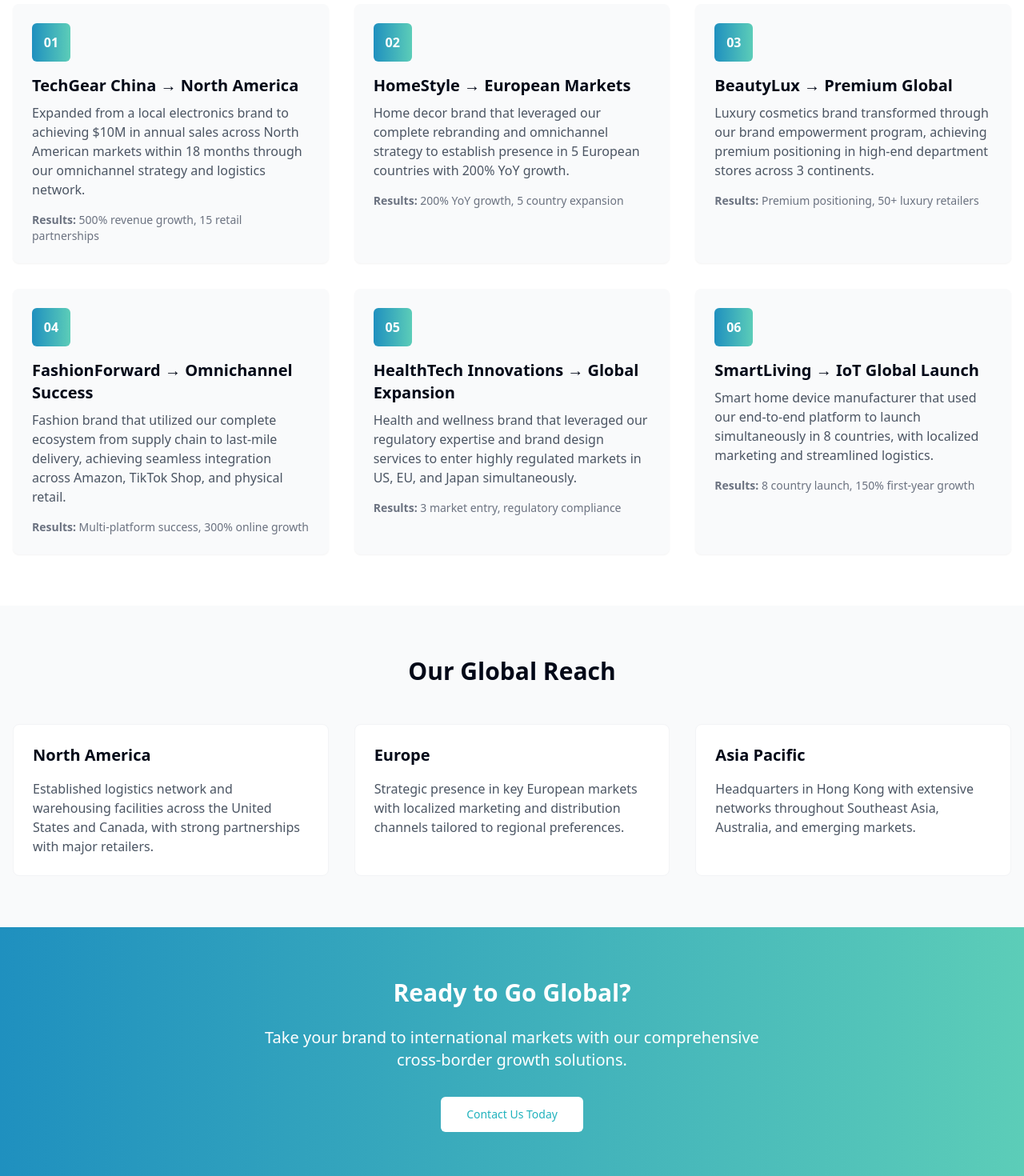
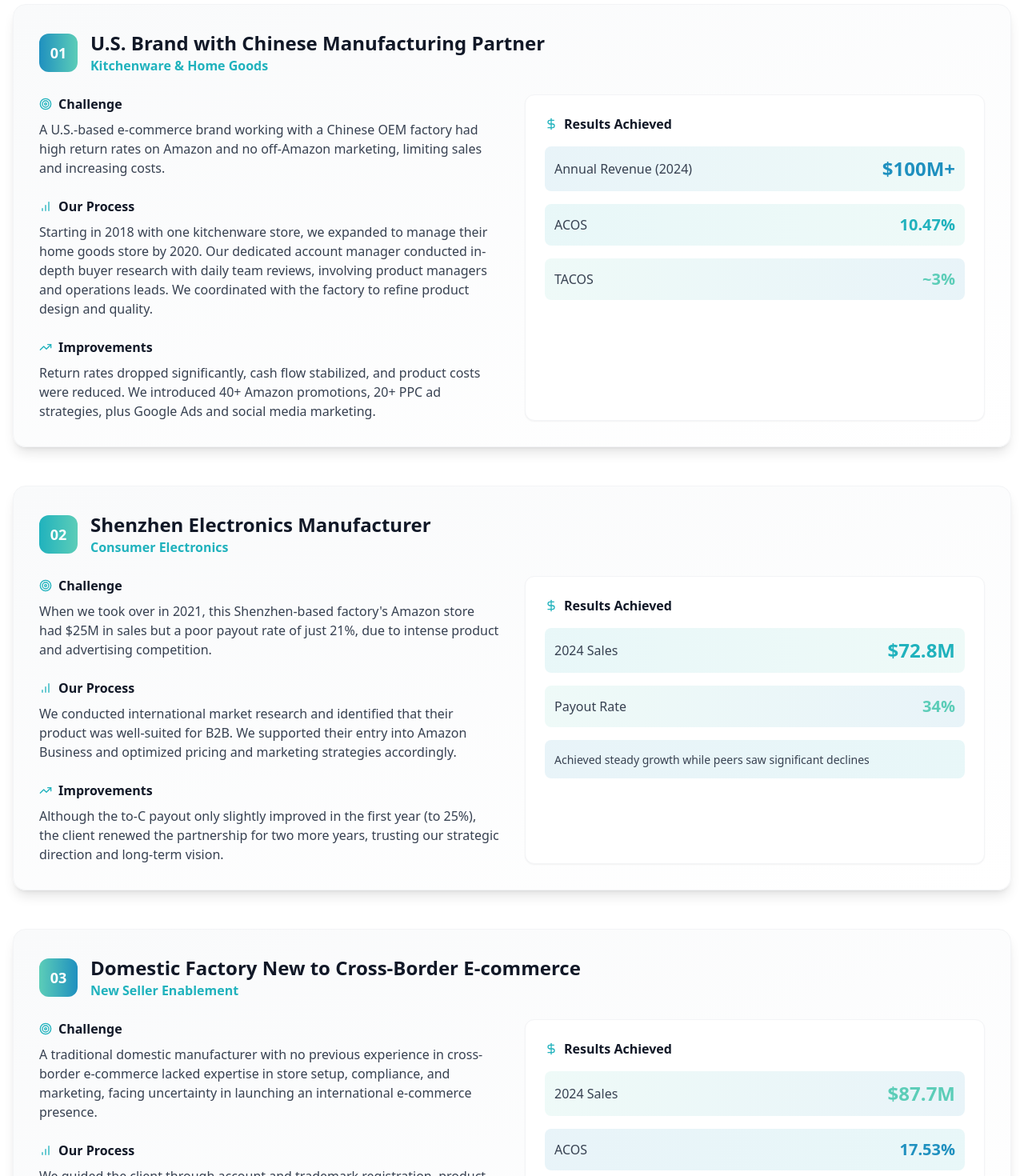
Before and after one commit to mengfeiz/bayareainnovest, a Next.js app: page /GloBAI in a window 1280 px wide. Shown: the part 1800-3270 px from the top of the page at 80% size. Built offline with nearby package versions, Linux system fonts and the light colour scheme.

Commit message:
update cases in globai page

```diff
--- a/app/GloBAI/page.tsx
+++ b/app/GloBAI/page.tsx
@@ -1,6 +1,18 @@
 import { Button } from "@/components/ui/button"
 import Link from "next/link"
-import { Globe, Truck, ShoppingBag, BarChart, FileCheck, Package, Award, Palette } from "lucide-react"
+import {
+  Globe,
+  Truck,
+  ShoppingBag,
+  BarChart,
+  FileCheck,
+  Package,
+  Award,
+  Palette,
+  TrendingUp,
+  Target,
+  DollarSign,
+} from "lucide-react"
 
 export default function GloBAIPage() {
   return (
@@ -128,88 +140,236 @@ export default function GloBAIPage() {
         <div className="container mx-auto px-4">
           <h2 className="text-3xl font-bold text-center mb-12">Success Cases</h2>
 
-          <div className="grid grid-cols-1 md:grid-cols-2 lg:grid-cols-3 gap-8">
-            <div className="bg-gray-50 p-6 rounded-lg shadow-sm">
-              <div className="mb-4 h-12 w-12 bg-gradient-to-r from-[#1f90bf] to-[#5ccdb8] rounded-md flex items-center justify-center">
-                <span className="text-white font-bold">01</span>
+          <div className="space-y-12">
+            {/* Success Story 1 */}
+            <div className="bg-gradient-to-br from-gray-50 to-white rounded-2xl p-8 shadow-lg border border-gray-100">
+              <div className="flex items-start justify-between mb-6">
+                <div className="flex items-center">
+                  <div className="w-12 h-12 bg-gradient-to-r from-[#1f90bf] to-[#5ccdb8] rounded-xl flex items-center justify-center mr-4">
+                    <span className="text-white font-bold text-lg">01</span>
                   </div>
-              <h3 className="text-xl font-semibold mb-2">TechGear China → North America</h3>
-              <p className="text-gray-600 mb-4">
-                Expanded from a local electronics brand to achieving $10M in annual sales across North American markets
-                within 18 months through our omnichannel strategy and logistics network.
-              </p>
-              <div className="text-sm text-gray-500">
-                <strong>Results:</strong> 500% revenue growth, 15 retail partnerships
+                  <div>
+                    <h3 className="text-2xl font-bold text-gray-900">U.S. Brand with Chinese Manufacturing Partner</h3>
+                    <p className="text-[#20b2bd] font-semibold">Kitchenware & Home Goods</p>
+                  </div>
                 </div>
               </div>
 
-            <div className="bg-gray-50 p-6 rounded-lg shadow-sm">
-              <div className="mb-4 h-12 w-12 bg-gradient-to-r from-[#1f90bf] to-[#5ccdb8] rounded-md flex items-center justify-center">
-                <span className="text-white font-bold">02</span>
+              <div className="grid grid-cols-1 lg:grid-cols-2 gap-8">
+                <div className="space-y-6">
+                  <div>
+                    <h4 className="font-semibold text-gray-900 mb-2 flex items-center">
+                      <Target className="h-4 w-4 mr-2 text-[#20b2bd]" />
+                      Challenge
+                    </h4>
+                    <p className="text-gray-700">
+                      A U.S.-based e-commerce brand working with a Chinese OEM factory had high return rates on Amazon
+                      and no off-Amazon marketing, limiting sales and increasing costs.
+                    </p>
                   </div>
-              <h3 className="text-xl font-semibold mb-2">HomeStyle → European Markets</h3>
-              <p className="text-gray-600 mb-4">
-                Home decor brand that leveraged our complete rebranding and omnichannel strategy to establish presence
-                in 5 European countries with 200% YoY growth.
+
+                  <div>
+                    <h4 className="font-semibold text-gray-900 mb-2 flex items-center">
+                      <BarChart className="h-4 w-4 mr-2 text-[#20b2bd]" />
+                      Our Process
+                    </h4>
+                    <p className="text-gray-700">
+                      Starting in 2018 with one kitchenware store, we expanded to manage their home goods store by 2020.
+                      Our dedicated account manager conducted in-depth buyer research with daily team reviews, involving
+                      product managers and operations leads. We coordinated with the factory to refine product design
+                      and quality.
                     </p>
-              <div className="text-sm text-gray-500">
-                <strong>Results:</strong> 200% YoY growth, 5 country expansion
+                  </div>
+
+                  <div>
+                    <h4 className="font-semibold text-gray-900 mb-2 flex items-center">
+                      <TrendingUp className="h-4 w-4 mr-2 text-[#20b2bd]" />
+                      Improvements
+                    </h4>
+                    <p className="text-gray-700">
+                      Return rates dropped significantly, cash flow stabilized, and product costs were reduced. We
+                      introduced 40+ Amazon promotions, 20+ PPC ad strategies, plus Google Ads and social media
+                      marketing.
+                    </p>
                   </div>
                 </div>
 
-            <div className="bg-gray-50 p-6 rounded-lg shadow-sm">
-              <div className="mb-4 h-12 w-12 bg-gradient-to-r from-[#1f90bf] to-[#5ccdb8] rounded-md flex items-center justify-center">
-                <span className="text-white font-bold">03</span>
+                <div className="bg-white rounded-xl p-6 shadow-sm border border-gray-100">
+                  <h4 className="font-semibold text-gray-900 mb-4 flex items-center">
+                    <DollarSign className="h-4 w-4 mr-2 text-[#20b2bd]" />
+                    Results Achieved
+                  </h4>
+                  <div className="space-y-4">
+                    <div className="flex justify-between items-center p-3 bg-gradient-to-r from-[#1f90bf]/10 to-[#5ccdb8]/10 rounded-lg">
+                      <span className="text-gray-700">Annual Revenue (2024)</span>
+                      <span className="font-bold text-2xl text-[#1f90bf]">$100M+</span>
                     </div>
-              <h3 className="text-xl font-semibold mb-2">BeautyLux → Premium Global</h3>
-              <p className="text-gray-600 mb-4">
-                Luxury cosmetics brand transformed through our brand empowerment program, achieving premium positioning
-                in high-end department stores across 3 continents.
-              </p>
-              <div className="text-sm text-gray-500">
-                <strong>Results:</strong> Premium positioning, 50+ luxury retailers
+                    <div className="flex justify-between items-center p-3 bg-gradient-to-r from-[#20b2bd]/10 to-[#5ccdb8]/10 rounded-lg">
+                      <span className="text-gray-700">ACOS</span>
+                      <span className="font-bold text-xl text-[#20b2bd]">10.47%</span>
+                    </div>
+                    <div className="flex justify-between items-center p-3 bg-gradient-to-r from-[#5ccdb8]/10 to-[#1f90bf]/10 rounded-lg">
+                      <span className="text-gray-700">TACOS</span>
+                      <span className="font-bold text-xl text-[#5ccdb8]">~3%</span>
+                    </div>
+                  </div>
+                </div>
               </div>
             </div>
 
-            <div className="bg-gray-50 p-6 rounded-lg shadow-sm">
-              <div className="mb-4 h-12 w-12 bg-gradient-to-r from-[#1f90bf] to-[#5ccdb8] rounded-md flex items-center justify-center">
-                <span className="text-white font-bold">04</span>
+            {/* Success Story 2 */}
+            <div className="bg-gradient-to-br from-gray-50 to-white rounded-2xl p-8 shadow-lg border border-gray-100">
+              <div className="flex items-start justify-between mb-6">
+                <div className="flex items-center">
+                  <div className="w-12 h-12 bg-gradient-to-r from-[#20b2bd] to-[#5ccdb8] rounded-xl flex items-center justify-center mr-4">
+                    <span className="text-white font-bold text-lg">02</span>
                   </div>
-              <h3 className="text-xl font-semibold mb-2">FashionForward → Omnichannel Success</h3>
-              <p className="text-gray-600 mb-4">
-                Fashion brand that utilized our complete ecosystem from supply chain to last-mile delivery, achieving
-                seamless integration across Amazon, TikTok Shop, and physical retail.
-              </p>
-              <div className="text-sm text-gray-500">
-                <strong>Results:</strong> Multi-platform success, 300% online growth
+                  <div>
+                    <h3 className="text-2xl font-bold text-gray-900">Shenzhen Electronics Manufacturer</h3>
+                    <p className="text-[#20b2bd] font-semibold">Consumer Electronics</p>
+                  </div>
                 </div>
               </div>
 
-            <div className="bg-gray-50 p-6 rounded-lg shadow-sm">
-              <div className="mb-4 h-12 w-12 bg-gradient-to-r from-[#1f90bf] to-[#5ccdb8] rounded-md flex items-center justify-center">
-                <span className="text-white font-bold">05</span>
+              <div className="grid grid-cols-1 lg:grid-cols-2 gap-8">
+                <div className="space-y-6">
+                  <div>
+                    <h4 className="font-semibold text-gray-900 mb-2 flex items-center">
+                      <Target className="h-4 w-4 mr-2 text-[#20b2bd]" />
+                      Challenge
+                    </h4>
+                    <p className="text-gray-700">
+                      When we took over in 2021, this Shenzhen-based factory's Amazon store had $25M in sales but a poor
+                      payout rate of just 21%, due to intense product and advertising competition.
+                    </p>
                   </div>
-              <h3 className="text-xl font-semibold mb-2">HealthTech Innovations → Global Expansion</h3>
-              <p className="text-gray-600 mb-4">
-                Health and wellness brand that leveraged our regulatory expertise and brand design services to enter
-                highly regulated markets in US, EU, and Japan simultaneously.
+
+                  <div>
+                    <h4 className="font-semibold text-gray-900 mb-2 flex items-center">
+                      <BarChart className="h-4 w-4 mr-2 text-[#20b2bd]" />
+                      Our Process
+                    </h4>
+                    <p className="text-gray-700">
+                      We conducted international market research and identified that their product was well-suited for
+                      B2B. We supported their entry into Amazon Business and optimized pricing and marketing strategies
+                      accordingly.
                     </p>
-              <div className="text-sm text-gray-500">
-                <strong>Results:</strong> 3 market entry, regulatory compliance
+                  </div>
+
+                  <div>
+                    <h4 className="font-semibold text-gray-900 mb-2 flex items-center">
+                      <TrendingUp className="h-4 w-4 mr-2 text-[#20b2bd]" />
+                      Improvements
+                    </h4>
+                    <p className="text-gray-700">
+                      Although the to-C payout only slightly improved in the first year (to 25%), the client renewed the
+                      partnership for two more years, trusting our strategic direction and long-term vision.
+                    </p>
                   </div>
                 </div>
 
-            <div className="bg-gray-50 p-6 rounded-lg shadow-sm">
-              <div className="mb-4 h-12 w-12 bg-gradient-to-r from-[#1f90bf] to-[#5ccdb8] rounded-md flex items-center justify-center">
-                <span className="text-white font-bold">06</span>
+                <div className="bg-white rounded-xl p-6 shadow-sm border border-gray-100">
+                  <h4 className="font-semibold text-gray-900 mb-4 flex items-center">
+                    <DollarSign className="h-4 w-4 mr-2 text-[#20b2bd]" />
+                    Results Achieved
+                  </h4>
+                  <div className="space-y-4">
+                    <div className="flex justify-between items-center p-3 bg-gradient-to-r from-[#20b2bd]/10 to-[#5ccdb8]/10 rounded-lg">
+                      <span className="text-gray-700">2024 Sales</span>
+                      <span className="font-bold text-2xl text-[#20b2bd]">$72.8M</span>
                     </div>
-              <h3 className="text-xl font-semibold mb-2">SmartLiving → IoT Global Launch</h3>
-              <p className="text-gray-600 mb-4">
-                Smart home device manufacturer that used our end-to-end platform to launch simultaneously in 8
-                countries, with localized marketing and streamlined logistics.
+                    <div className="flex justify-between items-center p-3 bg-gradient-to-r from-[#5ccdb8]/10 to-[#1f90bf]/10 rounded-lg">
+                      <span className="text-gray-700">Payout Rate</span>
+                      <span className="font-bold text-xl text-[#5ccdb8]">34%</span>
+                    </div>
+                    <div className="p-3 bg-gradient-to-r from-[#1f90bf]/10 to-[#20b2bd]/10 rounded-lg">
+                      <span className="text-gray-700 text-sm">
+                        Achieved steady growth while peers saw significant declines
+                      </span>
+                    </div>
+                  </div>
+                </div>
+              </div>
+            </div>
+
+            {/* Success Story 3 */}
+            <div className="bg-gradient-to-br from-gray-50 to-white rounded-2xl p-8 shadow-lg border border-gray-100">
+              <div className="flex items-start justify-between mb-6">
+                <div className="flex items-center">
+                  <div className="w-12 h-12 bg-gradient-to-r from-[#5ccdb8] to-[#1f90bf] rounded-xl flex items-center justify-center mr-4">
+                    <span className="text-white font-bold text-lg">03</span>
+                  </div>
+                  <div>
+                    <h3 className="text-2xl font-bold text-gray-900">
+                      Domestic Factory New to Cross-Border E-commerce
+                    </h3>
+                    <p className="text-[#20b2bd] font-semibold">New Seller Enablement</p>
+                  </div>
+                </div>
+              </div>
+
+              <div className="grid grid-cols-1 lg:grid-cols-2 gap-8">
+                <div className="space-y-6">
+                  <div>
+                    <h4 className="font-semibold text-gray-900 mb-2 flex items-center">
+                      <Target className="h-4 w-4 mr-2 text-[#20b2bd]" />
+                      Challenge
+                    </h4>
+                    <p className="text-gray-700">
+                      A traditional domestic manufacturer with no previous experience in cross-border e-commerce lacked
+                      expertise in store setup, compliance, and marketing, facing uncertainty in launching an
+                      international e-commerce presence.
                     </p>
-              <div className="text-sm text-gray-500">
-                <strong>Results:</strong> 8 country launch, 150% first-year growth
+                  </div>
+
+                  <div>
+                    <h4 className="font-semibold text-gray-900 mb-2 flex items-center">
+                      <BarChart className="h-4 w-4 mr-2 text-[#20b2bd]" />
+                      Our Process
+                    </h4>
+                    <p className="text-gray-700">
+                      We guided the client through account and trademark registration, product selection, inventory
+                      planning, and logistics setup. Our team provided ongoing sales reports and performance reviews to
+                      refine strategy in real time.
+                    </p>
+                  </div>
+
+                  <div>
+                    <h4 className="font-semibold text-gray-900 mb-2 flex items-center">
+                      <TrendingUp className="h-4 w-4 mr-2 text-[#20b2bd]" />
+                      Improvements
+                    </h4>
+                    <p className="text-gray-700">
+                      We quickly helped the store build up reviews and organic traffic. Our PPC specialists ensured ad
+                      budgets were spent efficiently, supporting both short-term conversion and long-term brand
+                      building.
+                    </p>
+                  </div>
+                </div>
+
+                <div className="bg-white rounded-xl p-6 shadow-sm border border-gray-100">
+                  <h4 className="font-semibold text-gray-900 mb-4 flex items-center">
+                    <DollarSign className="h-4 w-4 mr-2 text-[#20b2bd]" />
+                    Results Achieved
+                  </h4>
+                  <div className="space-y-4">
+                    <div className="flex justify-between items-center p-3 bg-gradient-to-r from-[#5ccdb8]/10 to-[#1f90bf]/10 rounded-lg">
+                      <span className="text-gray-700">2024 Sales</span>
+                      <span className="font-bold text-2xl text-[#5ccdb8]">$87.7M</span>
+                    </div>
+                    <div className="flex justify-between items-center p-3 bg-gradient-to-r from-[#1f90bf]/10 to-[#20b2bd]/10 rounded-lg">
+                      <span className="text-gray-700">ACOS</span>
+                      <span className="font-bold text-xl text-[#1f90bf]">17.53%</span>
+                    </div>
+                    <div className="flex justify-between items-center p-3 bg-gradient-to-r from-[#20b2bd]/10 to-[#5ccdb8]/10 rounded-lg">
+                      <span className="text-gray-700">TACOS</span>
+                      <span className="font-bold text-xl text-[#20b2bd]">3%</span>
+                    </div>
+                    <div className="p-3 bg-gradient-to-r from-[#5ccdb8]/10 to-[#1f90bf]/10 rounded-lg">
+                      <span className="text-gray-700 text-sm">Achieved sustainable and scalable advertising model</span>
+                    </div>
+                  </div>
+                </div>
               </div>
             </div>
           </div>
```
Lines whose indentation alone changed are shown as unchanged.
